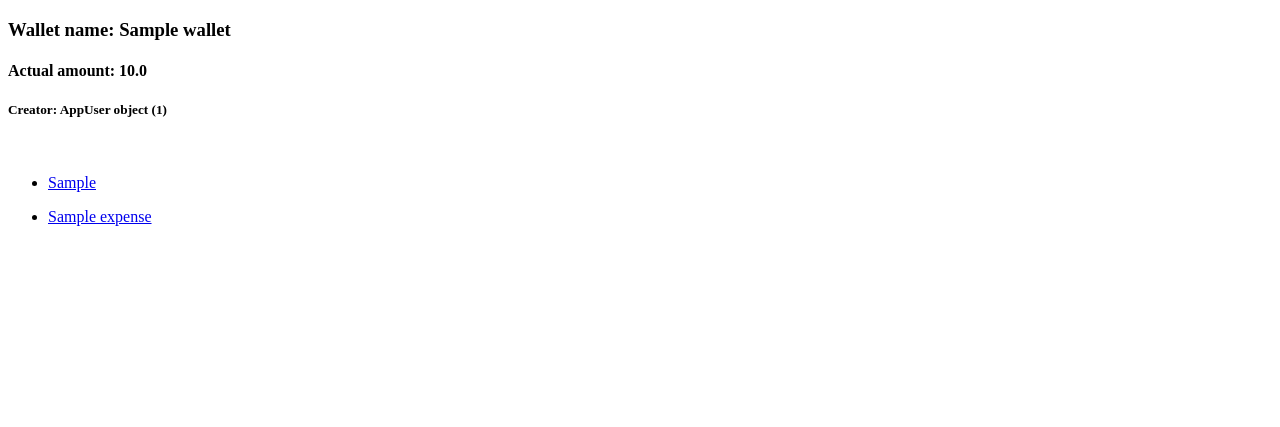
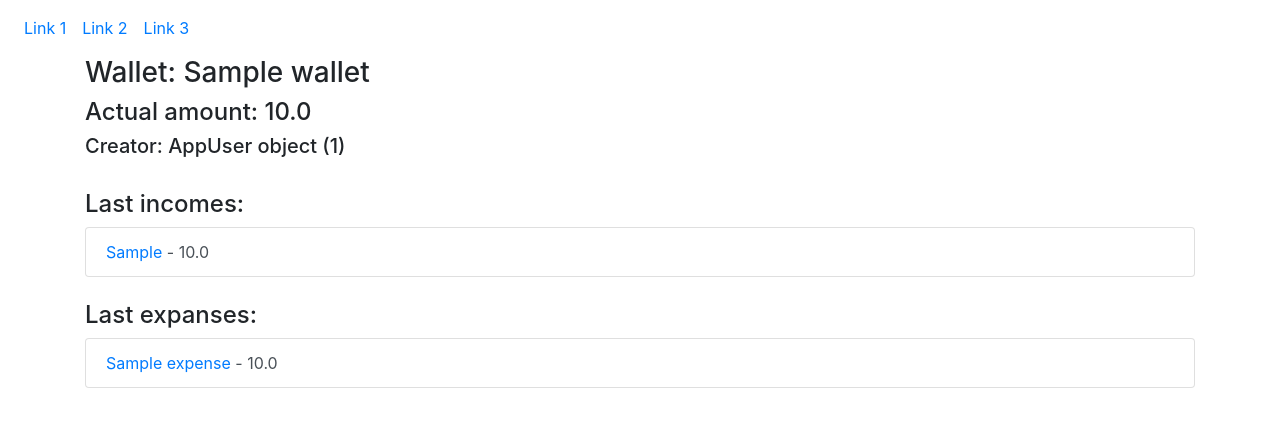
Before and after one commit to mivchal333/Wallet-App, a Django app: page /wallet/1/ in a window 1280 px wide. Shown: the top 427 px of the page. Run offline with Django 3.2, Linux system fonts and the light colour scheme; tables that the repository leaves empty hold one stand-in row (values such as "Sample post"); some libraries are stand-ins or nearby versions.

Commit message:
bootstrap resource, income details page

```diff
--- a/wallet/templates/wallet/walletDetails.html
+++ b/wallet/templates/wallet/walletDetails.html
@@ -3,35 +3,66 @@
 <head>
     <meta charset="UTF-8">
     <title>Wallet Details Page</title>
+    <meta charset="utf-8">
+    <meta name="viewport" content="width=device-width, initial-scale=1">
+    <link rel="stylesheet" href="https://maxcdn.bootstrapcdn.com/bootstrap/4.4.1/css/bootstrap.min.css">
+    <script src="https://ajax.googleapis.com/ajax/libs/jquery/3.4.1/jquery.min.js"></script>
+    <script src="https://cdnjs.cloudflare.com/ajax/libs/popper.js/1.16.0/umd/popper.min.js"></script>
+    <script src="https://maxcdn.bootstrapcdn.com/bootstrap/4.4.1/js/bootstrap.min.js"></script>
 </head>
 <body>
+<nav class="navbar navbar-expand-sm bg-">
+  <ul class="navbar-nav">
+    <li class="nav-item">
+      <a class="nav-link" href="#">Link 1</a>
+    </li>
+    <li class="nav-item">
+      <a class="nav-link" href="#">Link 2</a>
+    </li>
+    <li class="nav-item">
+      <a class="nav-link" href="#">Link 3</a>
+    </li>
+  </ul>
+</nav>
+<div class="container">
+
     {% if wallet %}
-    <h3>Wallet name: {{ wallet.name }}</h3>
+        <h3>Wallet: {{ wallet.name }}</h3>
         <h4>Actual amount: {{ wallet.amount }}</h4>
         <h5>Creator: {{ wallet.user }}</h5>
 
         <br/>
-    <div class="last-incomes">
+        <div class="last-incomes ">
             {% if lastIncomes %}
-            <ul>
+                <h4>Last incomes:</h4>
+                <ul class="list-group">
                     {% for income in lastIncomes %}
-                    <li><a href="/wallet/income/{{ income.id }}/">{{ income.source }}</a></li>
+                        <li class="list-group-item list-group-item-action"><a
+                                href="/wallet/income/{{ income.id }}/">{{ income.source }}</a> - {{ income.amount }}
+                        </li>
                     {% endfor %}
                 </ul>
             {% endif %}
         </div>
+        <br/>
         <div class="last-expenses">
             {% if lastExpenses %}
-            <ul>
+                <h4>Last expanses:</h4>
+                <ul class="list-group">
                     {% for expense in lastExpenses %}
-                    <li><a href="/wallet/expense/{{ expense.id }}/">{{ expense.name }}</a></li>
+                        <li class="list-group-item list-group-item-action"><a
+                                href="/wallet/expense/{{ expense.id }}/">{{ expense.name }}</a> - {{ expense.amount }}
+                        </li>
                     {% endfor %}
                 </ul>
             {% endif %}
+        </div>
         </div>
 
     {% else %}
         <p>Wallet is not available</p>
     {% endif %}
+
+
 </body>
 </html>
--- a/wallet/urls.py
+++ b/wallet/urls.py
@@ -4,6 +4,6 @@ from . import views
 
 urlpatterns = [
     path('', views.index, name='index'),
-    path('<int:wallet_id>/', views.walletDetails, name='detail'),
-
+    path('<int:wallet_id>/', views.walletDetails, name='walletDetail'),
+    path('income/<int:income_id>/', views.incomeDetails, name='incomeDetail'),
 ]
--- a/wallet/views.py
+++ b/wallet/views.py
@@ -23,3 +23,12 @@ def walletDetails(request, wallet_id):
         'lastExpenses': lastExpenses
     }
     return render(request, 'wallet/walletDetails.html', context)
+
+
+def incomeDetails(request, income_id):
+    try:
+        income = Income.objects.get(pk=income_id)
+    except Income.DoesNotExist:
+        raise Http404("Income does not exist")
+    context = {'income': income}
+    return render(request, 'wallet/incomeDetails.html', context)
```
Also changed, not shown: wallet/templates/wallet/incomeDetails.html (added, +28 -0 lines), wallet/templates/wallet/walletAdd.html (added, +36 -0 lines). Lines whose indentation alone changed are shown as unchanged.
